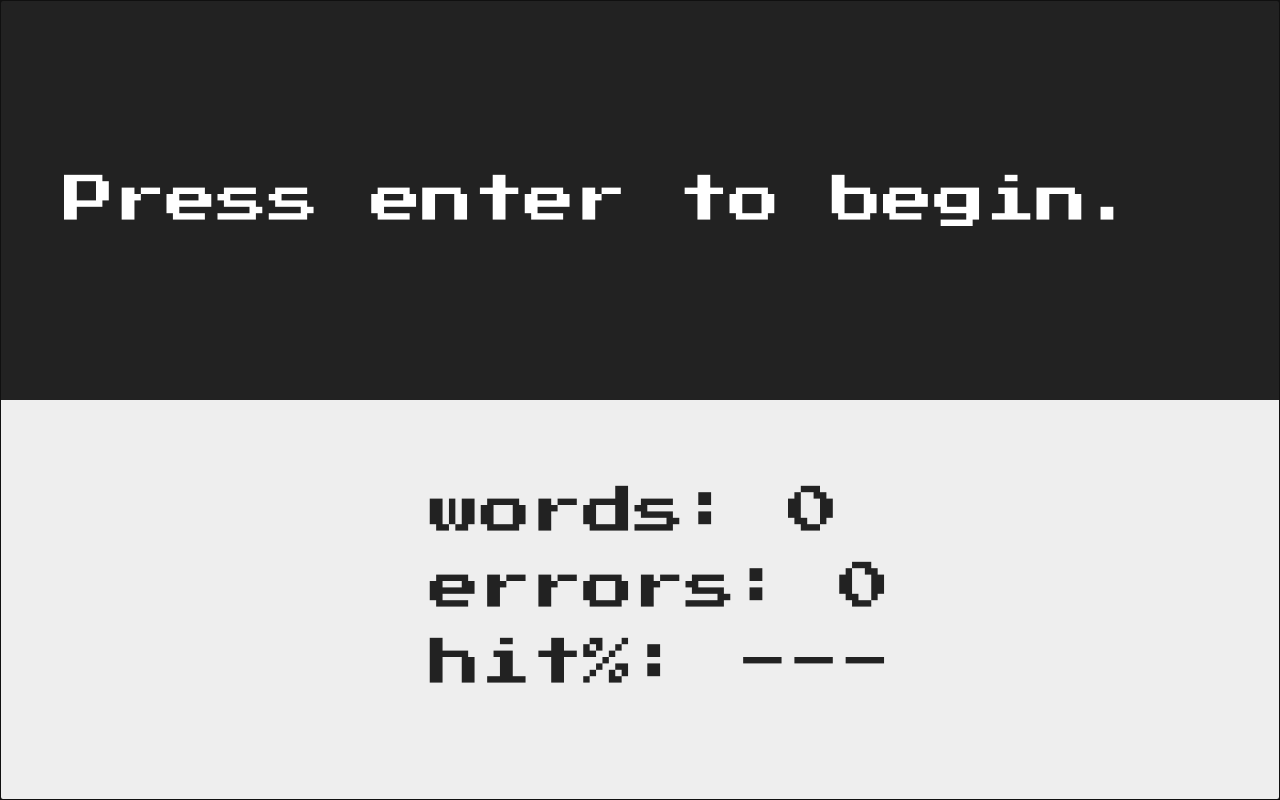
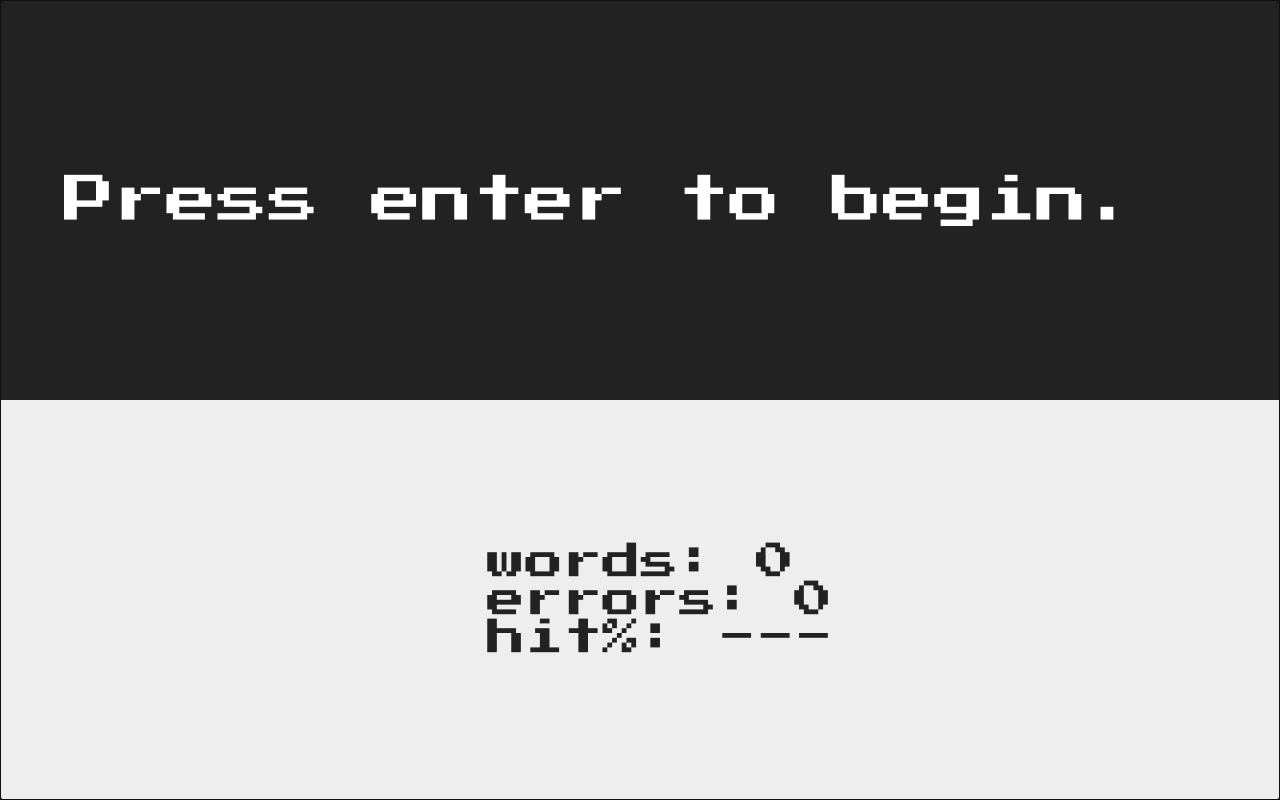
Before and after one commit to tlhfckoctbcr/hooked-on-typing, a React app: page / in a window 1280 px wide. Built offline with nearby package versions, Linux system fonts and the light colour scheme.

Commit message:
Update bundle, CSS

```diff
--- a/src/App.css
+++ b/src/App.css
@@ -41,7 +41,7 @@ body {
 .scoreContainer {
     width: 100%;
     height: 50%;
-    font-size: 4vw;
+    font-size: 3vw;
     color: #222;
     background-color: #EEE;
     display: flex;
@@ -56,18 +56,17 @@ body {
 
 .scoreContainer ul li {
     text-decoration: none;
-    margin-bottom: 25px;
 }
 
 .resetButton {
     background-color: #222;
-    border: 1px solid #222;
+    border: 1px solid white;
     display: inline-block;
     cursor: pointer;
     color: #EEE;
     font-family: "Press Start 2P", serif;
-    font-size: 4vw;
-    padding: 12px 24px;
+    font-size: 3vw;
+    padding: 0;
     text-decoration: none;
 }
 .resetButton:hover {
```
Also changed, not shown: 1 other file (tests, documents, lock files or other folders).
